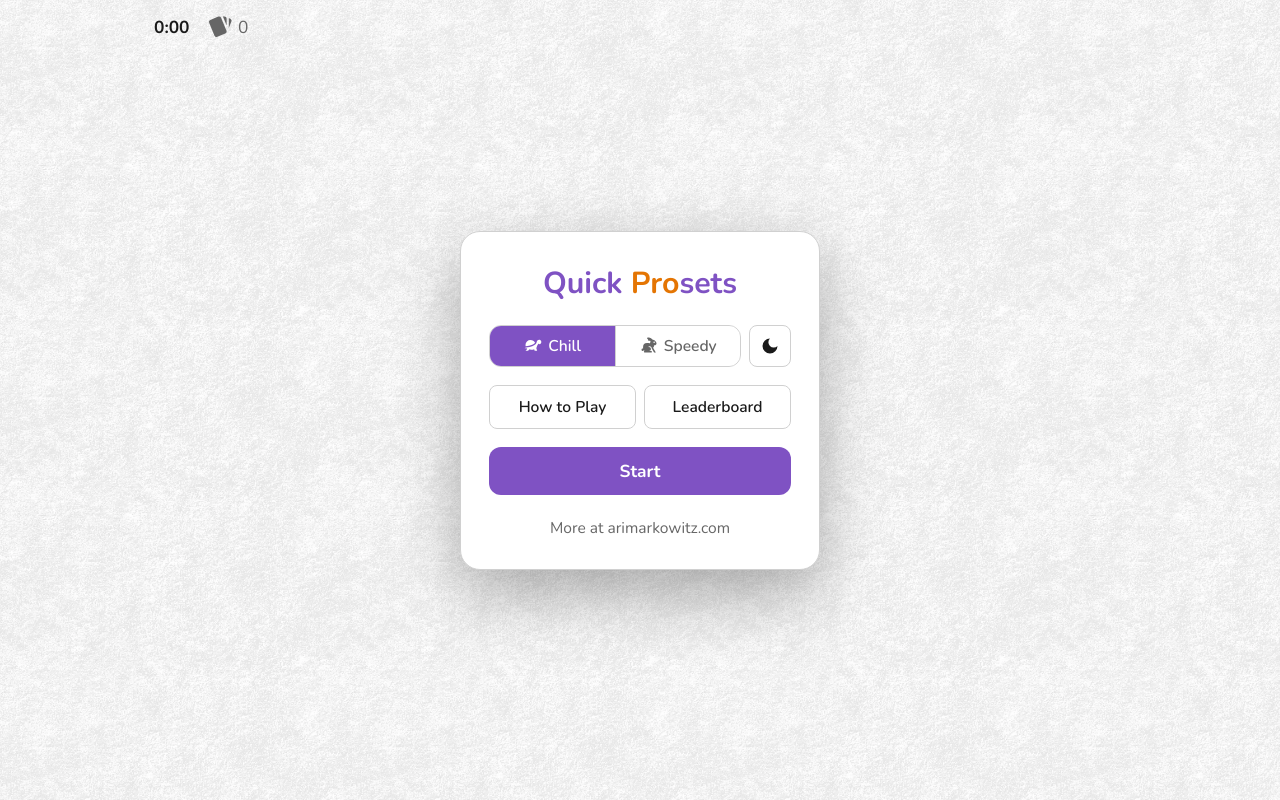
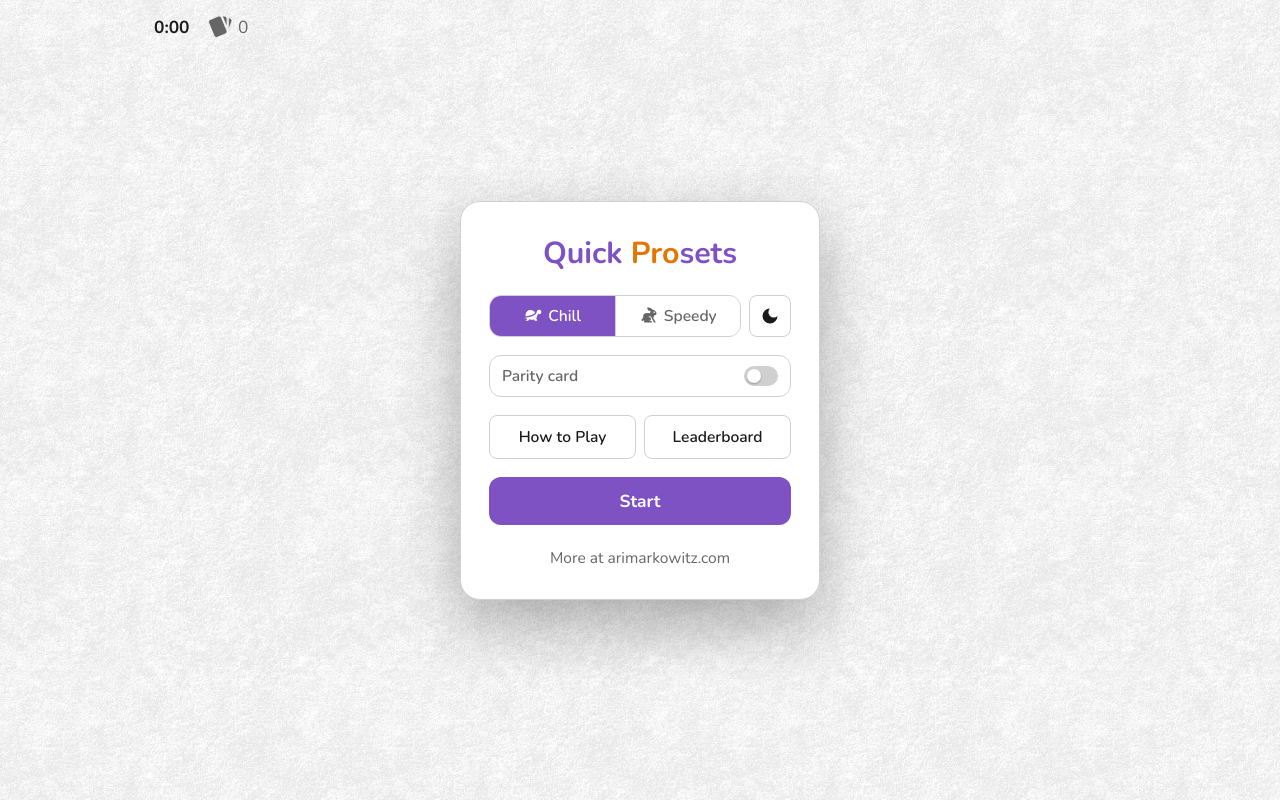
Before and after one commit to ariymarkowitz/quick-prosets, a Svelte app: page / in a window 1280 px wide. Built offline with nearby package versions, Linux system fonts and the light colour scheme.

Commit message:
Add parity card

```diff
--- a/src/App.svelte
+++ b/src/App.svelte
@@ -6,7 +6,7 @@
   import MenuModal from './components/MenuModal.svelte';
   import { app } from './lib/AppState.svelte';
   import { Game } from './lib/Game.svelte';
-  import { getScores, getMode, setMode, getStoredTheme, setTheme, saveScore as persistScore } from './lib/storage';
+  import { getScores, getMode, setMode, getStoredTheme, setTheme, getShowParity, setShowParity, saveScore as persistScore } from './lib/storage';
   import { VICTORY_MESSAGES, CARD_W, CARD_H } from './lib/constants';
 
   // The grid cell has to be the same shape as the card viewBox, or
@@ -18,6 +18,7 @@
   app.scores = getScores();
   app.mode = getMode();
   app.theme = getStoredTheme();
+  app.showParity = getShowParity();
 
   let gameCounter = $state(0);
   let modalAnimating = $state(false);
@@ -86,6 +87,7 @@
 
   $effect(() => setMode(app.mode));
   $effect(() => setTheme(app.theme));
+  $effect(() => setShowParity(app.showParity));
 
   $effect(() => {
     const onChange = () => {
--- a/src/app.css
+++ b/src/app.css
@@ -150,8 +150,7 @@ body.dark::after {
 /* ─── Layout ────────────────────────────────────────────────────────────────── */
 
 #game {
-  position: relative;
-  z-index: 1;
+  position: relative; /* Allow for blending with game background */
   max-width: min(1000px, 190dvh);
   margin: 0 auto;
   height: 100vh;
@@ -262,6 +261,10 @@ button:active {
   fill: var(--dot-color);
 }
 
+.dot.open {
+  opacity: 0.25;
+}
+
 .color-red    { --dot-color: var(--dot-red); }
 .color-orange { --dot-color: var(--dot-orange); }
 .color-green  { --dot-color: var(--dot-green); }
--- a/src/components/Card.svelte
+++ b/src/components/Card.svelte
@@ -1,10 +1,8 @@
 <script lang="ts">
-  import {
-    CARD_W, CARD_H, DOT_COLS, DOT_R, DOT_STROKE, DOT_X0, DOT_Y0, DOT_SPACING,
-  } from '../lib/constants';
   import { app } from '../lib/AppState.svelte';
   import type { Highlight } from '../lib/Game.svelte';
-  import { COLORS, isSolid, type Card } from '../lib/game-utils';
+  import type { Card } from '../lib/game-utils';
+  import CardFace from './CardFace.svelte';
 
   type Props = {
     card: Card;
@@ -34,17 +32,7 @@
   {onpointerdown}
   {onkeydown}
 >
-  <svg viewBox="0 0 {CARD_W} {CARD_H}" class="card-svg" preserveAspectRatio="xMidYMid meet">
-    {#each COLORS as color, i}
-      <circle
-        cx={DOT_X0 + (i % DOT_COLS) * DOT_SPACING}
-        cy={DOT_Y0 + Math.floor(i / DOT_COLS) * DOT_SPACING}
-        r={DOT_R}
-        stroke-width={DOT_STROKE}
-        class="dot color-{color} {isSolid(card, i) ? 'solid' : 'open'}"
-      />
-    {/each}
-  </svg>
+  <CardFace {card} />
 </div>
 
 <style>
@@ -96,22 +84,6 @@
     transform: translateY(-2px);
   }
 
-  .card-svg {
-    width: 100%;
-    height: 100%;
-    display: block;
-    overflow: visible;
-  }
-
-  /* Rotate symbols sideways when the card is landscape */
-  @container (aspect-ratio > 1) {
-    .card-svg {
-      width: 100cqh;
-      height: 100cqw;
-      transform: rotate(90deg);
-    }
-  }
-
   @keyframes pulse-valid {
     0%   { scale: 1; }
     50%  { scale: 1.04; }
--- /dev/null
+++ b/src/components/CardFace.svelte
@@ -0,0 +1,40 @@
+<script lang="ts">
+  import {
+    CARD_W, CARD_H, DOT_COLS, DOT_R, DOT_STROKE, DOT_X0, DOT_Y0, DOT_SPACING,
+  } from '../lib/constants';
+  import { COLORS, isSolid, type Card } from '../lib/game-utils';
+
+  // The six circles alone. Whoever renders this owns the card around it — and,
+  // because the rotation below is a container query, owns the container too.
+  let { card }: { card: Card } = $props();
+</script>
+
+<svg viewBox="0 0 {CARD_W} {CARD_H}" class="card-svg" preserveAspectRatio="xMidYMid meet">
+  {#each COLORS as color, i}
+    <circle
+      cx={DOT_X0 + (i % DOT_COLS) * DOT_SPACING}
+      cy={DOT_Y0 + Math.floor(i / DOT_COLS) * DOT_SPACING}
+      r={DOT_R}
+      stroke-width={DOT_STROKE}
+      class="dot color-{color} {isSolid(card, i) ? 'solid' : 'open'}"
+    />
+  {/each}
+</svg>
+
+<style>
+  .card-svg {
+    width: 100%;
+    height: 100%;
+    display: block;
+    overflow: visible;
+  }
+
+  /* Rotate symbols sideways when the card is landscape */
+  @container (aspect-ratio > 1) {
+    .card-svg {
+      width: 100cqh;
+      height: 100cqw;
+      transform: rotate(90deg);
+    }
+  }
+</style>
--- a/src/components/MenuModal.svelte
+++ b/src/components/MenuModal.svelte
@@ -51,6 +51,18 @@
       ><span class="theme-icon"></span></button>
     </div>
 
+    <button
+      type="button"
+      class="option-row"
+      class:active={app.showParity}
+      role="switch"
+      aria-checked={app.showParity}
+      onclick={() => (app.showParity = !app.showParity)}
+    >
+      Parity card
+      <span class="switch" aria-hidden="true"></span>
+    </button>
+
     <div class="menu-row">
       <button class="menu-btn" onclick={() => (view = 'help')}>How to Play</button>
       <button class="menu-btn" onclick={() => (view = 'leaderboard')}>Leaderboard</button>
@@ -75,6 +87,7 @@
         <li>This rule must be satisfied across all 6 colours.</li>
       </ul>
       <p>Tap cards to select them. As soon as you select a proset the cards are taken and replaced. Try to clear the deck as fast as you can!</p>
+      <p>The <strong>parity card</strong> option puts a faded card above the board showing which colours are still odd. Empty it and you have a proset.</p>
     </div>
     <button id="play-again-btn" onclick={() => (view = 'main')}>Back</button>
   {:else if view === 'leaderboard'}
@@ -157,6 +170,54 @@
     gap: 8px;
   }
 
+  /* A labelled switch, sized to sit in the same stack as the menu buttons. */
+  .option-row {
+    display: flex;
+    align-items: center;
+    justify-content: space-between;
+    gap: 10px;
+    padding: 9px 12px;
+    border-radius: var(--radius-md);
+    font-size: var(--fs-sm);
+    font-weight: 600;
+    color: var(--text-muted);
+  }
+
+  .option-row.active {
+    color: var(--text);
+  }
+
+  .switch {
+    flex: 0 0 auto;
+    position: relative;
+    width: 34px;
+    height: 20px;
+    border-radius: 999px;
+    background: var(--border);
+    transition: background-color var(--dur-quick) ease;
+  }
+
+  .option-row.active .switch {
+    background: var(--accent);
+  }
+
+  .switch::after {
+    content: '';
+    position: absolute;
+    top: 3px;
+    left: 3px;
+    width: 14px;
+    height: 14px;
+    border-radius: 50%;
+    background: #fff;
+    box-shadow: 0 1px 2px var(--shadow-strong);
+    transition: translate var(--dur-quick) ease;
+  }
+
+  .option-row.active .switch::after {
+    translate: 14px 0;
+  }
+
   .menu-btn {
     flex: 1;
     padding: 10px;
--- /dev/null
+++ b/src/components/ParityCard.svelte
@@ -0,0 +1,48 @@
+<script lang="ts">
+  import { app } from '../lib/AppState.svelte';
+  import { COLORS, isSolid } from '../lib/game-utils';
+  import CardFace from './CardFace.svelte';
+
+  // Solid where the selection is currently odd, so the card empties out the
+  // moment the selection becomes a proset — and until then it is the card that
+  // would complete one. CardGrid owns where it sits and which way up it is.
+  const parity = $derived(app.game?.parity ?? 0);
+  const odd = $derived(COLORS.filter((_, i) => isSolid(parity, i)));
+  const label = $derived(
+    odd.length === 0 ? 'Every colour even' : `Odd so far: ${odd.join(', ')}`
+  );
+</script>
+
+<div
+  class="parity-card"
+  class:hidden={!app.cardsShown}
+  role="img"
+  aria-label={label}
+  title={label}
+>
+  <CardFace card={parity} />
+</div>
+
+<style>
+  /* No card under it — just the circles, printed onto the page. Multiply keeps
+     them sitting in the paper rather than on top of it; on a dark ground the
+     same trick has to work the other way up, hence screen. */
+  .parity-card {
+    display: flex;
+    align-items: center;
+    justify-content: center;
+    container-type: size;
+    pointer-events: none;
+    mix-blend-mode: multiply;
+    transition: opacity var(--dur-quick) ease;
+    opacity: 0.8;
+  }
+
+  :global(body.dark) .parity-card {
+    mix-blend-mode: screen;
+  }
+
+  .parity-card.hidden {
+    opacity: 0;
+  }
+</style>
--- a/src/lib/AppState.svelte.ts
+++ b/src/lib/AppState.svelte.ts
@@ -18,6 +18,7 @@ class AppState {
   phase: Phase = $state({ kind: 'intro' });
   mode: GameMode = $state('chill');
   theme: Theme = $state('light');
+  showParity: boolean = $state(false);
   scores: number[] = $state([]);
   pendingAction: PendingAction | null = $state(null);
   cardsExiting: boolean = $state(false);
--- a/src/lib/Game.svelte.ts
+++ b/src/lib/Game.svelte.ts
@@ -1,5 +1,5 @@
 import { untrack } from 'svelte';
-import { generateDeck, isValidProset, findProset, type Card } from './game-utils.js';
+import { generateDeck, isValidProset, findProset, xorOf, type Card } from './game-utils.js';
 import { BOARD_SIZE, DEAL_SETTLE_MS, MODE_TIMINGS } from './constants.js';
 import { createTimer } from './timer.svelte.js';
 
@@ -66,6 +66,15 @@ export class Game {
 
   activeEntries = $derived(this.board.filter(e => e.card !== null));
   animating = $derived(this.resolution !== null);
+
+  selectedCards = $derived(
+    this.selectedIds.map(id => this.board.find(e => e.id === id)?.card ?? 0)
+  );
+
+  // The selection's parity, as a card: solid where that colour is currently
+  // solid an odd number of times. It blanks out exactly when the selection is a
+  // proset, and until then it is the card that would complete one.
+  parity = $derived(xorOf(this.selectedCards));
 
   #deps: GameDeps;
 
@@ -154,8 +163,7 @@ export class Game {
 
     // The selection is claimed the moment it becomes a proset — of any size,
     // so there is nothing to submit and no wrong answer to reject.
-    const cards = this.selectedIds.map(sid => this.board.find(e => e.id === sid)!.card!);
-    if (isValidProset(cards)) {
+    if (isValidProset(this.selectedCards)) {
       this.resolution = { stage: 'flash', ids: this.selectedIds };
     }
   }
--- a/src/lib/game-utils.ts
+++ b/src/lib/game-utils.ts
@@ -33,11 +33,17 @@ export function generateDeck(): Card[] {
   return shuffle(Array.from({ length: DECK_SIZE }, (_, i) => i + 1));
 }
 
+// The XOR of a set of cards: bit i is set when that colour is solid an odd
+// number of times across them. It is also the one card that would complete the
+// set into a proset.
+export const xorOf = (cards: Card[]): Card =>
+  cards.reduce((xor, c) => xor ^ c, 0);
+
 // A proset is any non-empty set of cards where every colour is solid an even
 // number of times. Per colour that is parity, so all six colours at once is an
 // XOR of zero.
 export function isValidProset(cards: Card[]): boolean {
-  return cards.length > 0 && cards.reduce((xor, c) => xor ^ c, 0) === 0;
+  return cards.length > 0 && xorOf(cards) === 0;
 }
 
 // The smallest proset among `cards`, as indices into it — the least
--- a/src/lib/storage.ts
+++ b/src/lib/storage.ts
@@ -4,6 +4,7 @@ import type { GameMode } from './Game.svelte.js';
 const THEME_KEY = 'proset-game-theme';
 const SCORES_KEY = 'proset-game-scores';
 const MODE_KEY = 'proset-game-mode';
+const PARITY_KEY = 'proset-game-parity';
 
 export function getStoredTheme(): Theme {
   const stored = localStorage.getItem(THEME_KEY);
@@ -25,6 +26,14 @@ export function setMode(mode: GameMode): void {
   localStorage.setItem(MODE_KEY, mode);
 }
 
+export function getShowParity(): boolean {
+  return localStorage.getItem(PARITY_KEY) === 'true';
+}
+
+export function setShowParity(show: boolean): void {
+  localStorage.setItem(PARITY_KEY, String(show));
+}
+
 export function getScores(): number[] {
   const raw = localStorage.getItem(SCORES_KEY);
   if (!raw) return [];
```
Also changed, not shown: src/components/CardGrid.svelte (+45 -3 lines).
